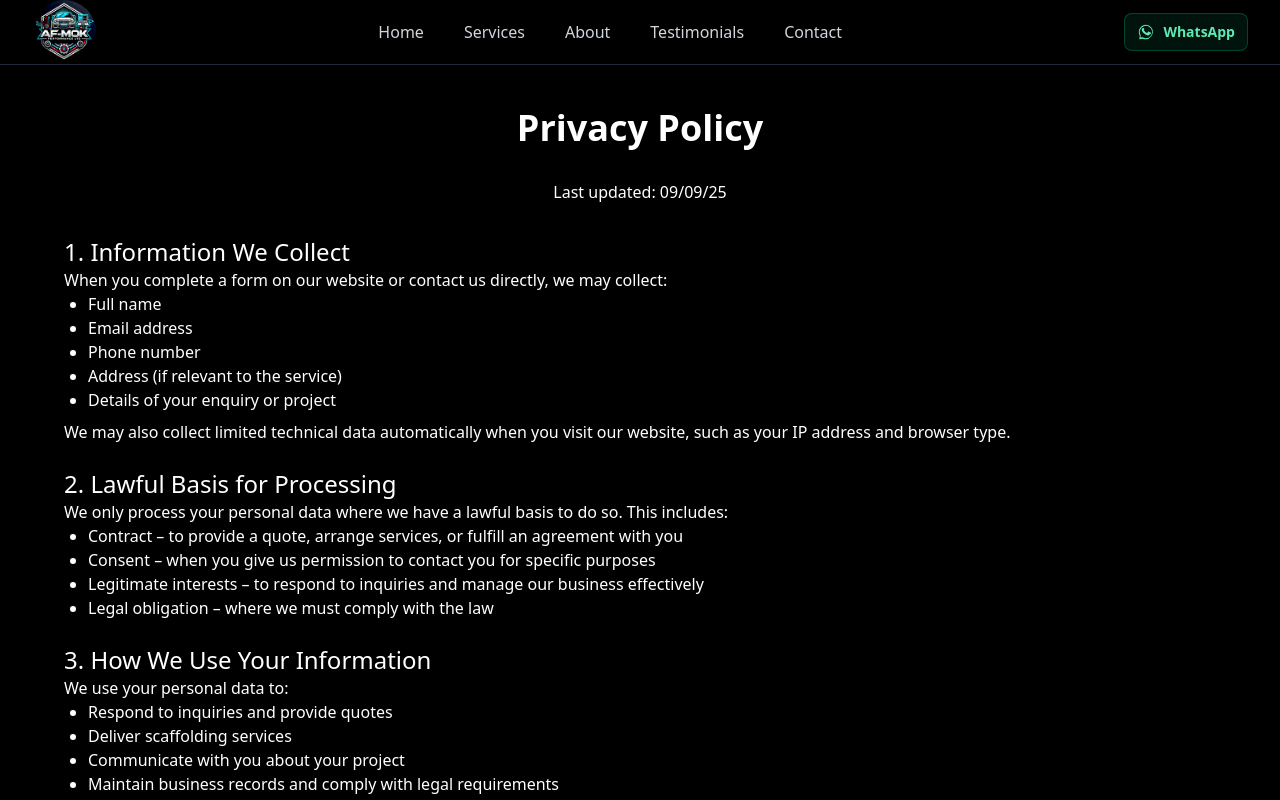
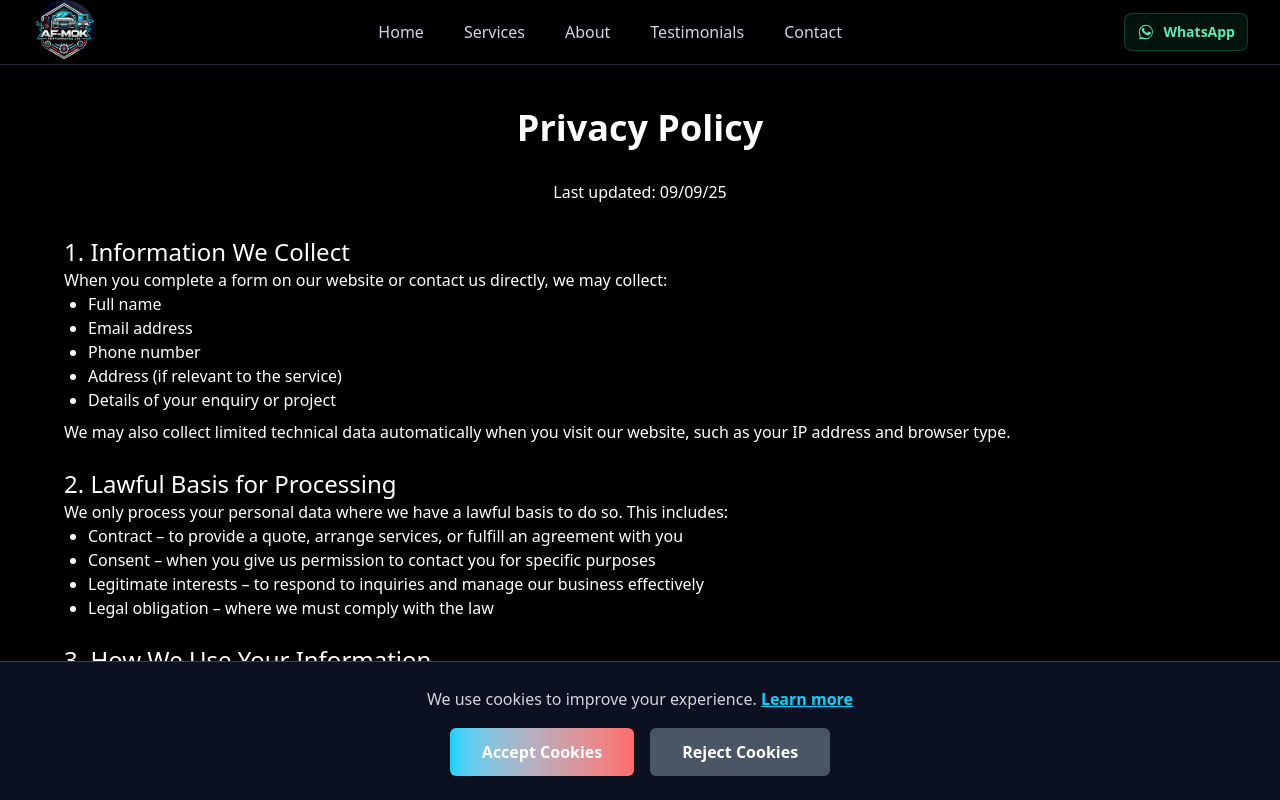
Before and after one commit to shandiru/Af---Mok---Performance, a React (Vite) app: page /privacy-policy in a window 1280 px wide. Shown: the top 800 px of the page. Built offline with nearby package versions, Linux system fonts and the light colour scheme.

Commit message:
add cookies

```diff
--- a/package.json
+++ b/package.json
@@ -17,6 +17,7 @@
     "react-fast-marquee": "^1.6.5",
     "react-icons": "^5.5.0",
     "react-router-dom": "^7.8.2",
+    "react-router-hash-link": "^2.4.3",
     "react-slick": "^0.31.0",
     "slick-carousel": "^1.8.1",
     "swiper": "^11.2.10",
--- a/src/App.jsx
+++ b/src/App.jsx
@@ -7,7 +7,7 @@ import Home from "./page/Home";
 import PrivacyPolicy from "./components/PrivacyPolicy";
 import ScrollToTop from "./components/ScrollToTop";
 import Header from "./components/Header";
-
+import GDPRBanner from "../src/components/GDPRBanner"
 function App() {
   return (
     <Router>
@@ -19,6 +19,7 @@ function App() {
         <Route path="/privacy-policy" element={<PrivacyPolicy />} />
       </Routes>
       <Footer />
+      <GDPRBanner />
     </Router>
   );
 }
--- /dev/null
+++ b/src/components/GDPRBanner.jsx
@@ -0,0 +1,63 @@
+import { useState, useEffect } from "react";
+
+export default function GDPRBanner() {
+  const [visible, setVisible] = useState(false);
+
+  useEffect(() => {
+    // Check if user has already accepted or rejected
+    const consent = localStorage.getItem("gdprConsent");
+    if (!consent) setVisible(true);
+  }, []);
+
+  const handleAccept = () => {
+    localStorage.setItem("gdprConsent", "true");
+    setVisible(false);
+  };
+
+  const handleReject = () => {
+    localStorage.setItem("gdprConsent", "false"); // optional
+    setVisible(false);
+  };
+
+  if (!visible) return null; // Hide if already accepted/rejected
+
+  return (
+    <div
+      className="fixed bottom-0 left-0 w-full
+      bg-[#0B1120] text-white
+      p-6 text-center shadow-lg border-t border-gray-700
+      z-50"
+    >
+      <p className="mb-4 text-gray-300 leading-relaxed">
+        We use cookies to improve your experience.{" "}
+        <a
+          href="/privacy-policy"
+          className="underline font-semibold text-[#00D4FF] hover:text-[#FF6B6B] transition-colors"
+        >
+          Learn more
+        </a>
+      </p>
+
+      <div className="flex flex-col md:flex-row gap-4 justify-center">
+        {/* Accept Button - Gradient */}
+        <button
+          onClick={handleAccept}
+          className="px-8 py-3 rounded-md font-semibold text-white
+          bg-gradient-to-r from-[#00D4FF] to-[#FF6B6B]
+          hover:opacity-90 transition"
+        >
+          Accept Cookies
+        </button>
+
+        {/* Reject Button - Neutral Gray */}
+        <button
+          onClick={handleReject}
+          className="px-8 py-3 rounded-md font-semibold
+          bg-gray-600 text-white hover:bg-gray-500 transition"
+        >
+          Reject Cookies
+        </button>
+      </div>
+    </div>
+  );
+}
--- a/src/components/Header.jsx
+++ b/src/components/Header.jsx
@@ -1,10 +1,18 @@
 import React, { useState } from "react";
+import { HashLink } from "react-router-hash-link";
 
 export default function Header() {
   const [isMenuOpen, setIsMenuOpen] = useState(false);
 
   const waNumber = "447494481443";
   const waHref = `https://wa.me/${waNumber}`;
+
+  // Scroll offset function (accounts for fixed header height)
+  const scrollWithOffset = (el) => {
+    const yOffset = -80; // adjust this to your header height
+    const y = el.getBoundingClientRect().top + window.pageYOffset + yOffset;
+    window.scrollTo({ top: y, behavior: "smooth" });
+  };
 
   return (
     <header className="fixed top-0 w-full bg-black/90 backdrop-blur-sm z-50 border-b border-gray-800">
@@ -21,11 +29,21 @@ export default function Header() {
 
           {/* Desktop Navigation */}
           <nav className="hidden md:flex items-center gap-8 lg:gap-10">
-            <a href="#home" className="text-gray-300 hover:text-white transition-colors">Home</a>
-            <a href="#services" className="text-gray-300 hover:text-white transition-colors">Services</a>
-            <a href="#about" className="text-gray-300 hover:text-white transition-colors">About</a>
-            <a href="#testimonials" className="text-gray-300 hover:text-white transition-colors">Testimonials</a>
-            <a href="#contact" className="text-gray-300 hover:text-white transition-colors">Contact</a>
+            <HashLink smooth to="/#home" scroll={scrollWithOffset} className="text-gray-300 hover:text-white transition-colors">
+              Home
+            </HashLink>
+            <HashLink smooth to="/#services" scroll={scrollWithOffset} className="text-gray-300 hover:text-white transition-colors">
+              Services
+            </HashLink>
+            <HashLink smooth to="/#about" scroll={scrollWithOffset} className="text-gray-300 hover:text-white transition-colors">
+              About
+            </HashLink>
+            <HashLink smooth to="/#testimonials" scroll={scrollWithOffset} className="text-gray-300 hover:text-white transition-colors">
+              Testimonials
+            </HashLink>
+            <HashLink smooth to="/#contact" scroll={scrollWithOffset} className="text-gray-300 hover:text-white transition-colors">
+              Contact
+            </HashLink>
           </nav>
 
           {/* Right actions */}
@@ -38,6 +56,7 @@ export default function Header() {
               aria-label="Chat on WhatsApp"
               className="hidden md:inline-flex items-center gap-2 rounded-lg border border-emerald-500/30 bg-emerald-500/10 px-3 py-2 text-emerald-300 hover:text-white hover:bg-emerald-500/20 transition-colors"
             >
+              {/* WhatsApp Icon */}
               <svg xmlns="http://www.w3.org/2000/svg" viewBox="0 0 256 256" width="18" height="18" fill="currentColor" aria-hidden="true">
                 <path d="M128 24a104 104 0 0 0-88.61 156.7L32 232l52.15-6.94A104 104 0 1 0 128 24Zm0 192a88 88 0 0 1-45.13-12.46l-3.26-1.94-31.1 4.14 4.22-30.62-2-3.33A88 88 0 1 1 128 216Zm48.9-54.21c-2.69 7.6-13.31 14.27-18.69 14.56-5 .28-11.34.4-32.82-9.72-27.6-13.18-45.51-39.08-46.91-40.94s-11.21-14.95-11.21-28.55 7.1-20.27 9.63-23.08a10.51 10.51 0 0 1 7.67-3.59c1.88 0 3.83 0 5.5.09a9.37 9.37 0 0 1 6.19 2.91c1.93 2.11 6.86 8.41 7.43 9.91s1.87 4.34.27 6.93-2.41 3.86-4.38 6.22c-2 2.35-4.15 4.19-1.78 8s7.69 12.63 16.53 20.45c11.36 10.09 20.92 13.21 24.59 14.7s5.93 1.24 8.13-.75 9.39-10.95 11.89-14.71 4.94-3.05 8.31-1.84 21.56 10.16 25.29 12c3.73 1.84 6.22 2.75 7.14 4.24s.95 7.54-1.74 15.13Z" />
               </svg>
@@ -57,7 +76,7 @@ export default function Header() {
               </svg>
             </a>
 
-            {/* Mobile Menu Button (hidden on md+) */}
+            {/* Mobile Menu Button */}
             <button
               type="button"
               aria-label={isMenuOpen ? "Close menu" : "Open menu"}
@@ -81,11 +100,21 @@ export default function Header() {
         {isMenuOpen && (
           <nav className="md:hidden py-4 border-t border-gray-800">
             <div className="flex flex-col space-y-4">
-              <a href="#home" className="text-gray-300 hover:text-white transition-colors">Home</a>
-              <a href="#services" className="text-gray-300 hover:text-white transition-colors">Services</a>
-              <a href="#about" className="text-gray-300 hover:text-white transition-colors">About</a>
-              <a href="#testimonials" className="text-gray-300 hover:text-white transition-colors">Testimonials</a>
-              <a href="#contact" className="text-gray-300 hover:text-white transition-colors">Contact</a>
+              <HashLink smooth to="/#home" scroll={scrollWithOffset} className="text-gray-300 hover:text-white transition-colors">
+                Home
+              </HashLink>
+              <HashLink smooth to="/#services" scroll={scrollWithOffset} className="text-gray-300 hover:text-white transition-colors">
+                Services
+              </HashLink>
+              <HashLink smooth to="/#about" scroll={scrollWithOffset} className="text-gray-300 hover:text-white transition-colors">
+                About
+              </HashLink>
+              <HashLink smooth to="/#testimonials" scroll={scrollWithOffset} className="text-gray-300 hover:text-white transition-colors">
+                Testimonials
+              </HashLink>
+              <HashLink smooth to="/#contact" scroll={scrollWithOffset} className="text-gray-300 hover:text-white transition-colors">
+                Contact
+              </HashLink>
             </div>
           </nav>
         )}
```
Also changed, not shown: 1 other file (tests, documents, lock files or other folders).
